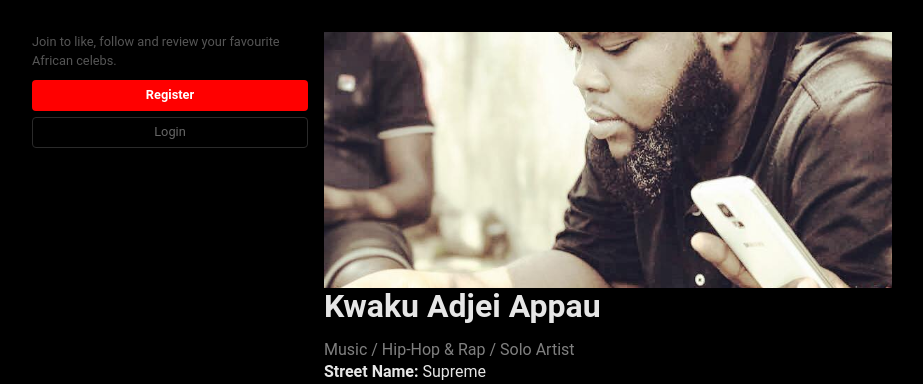
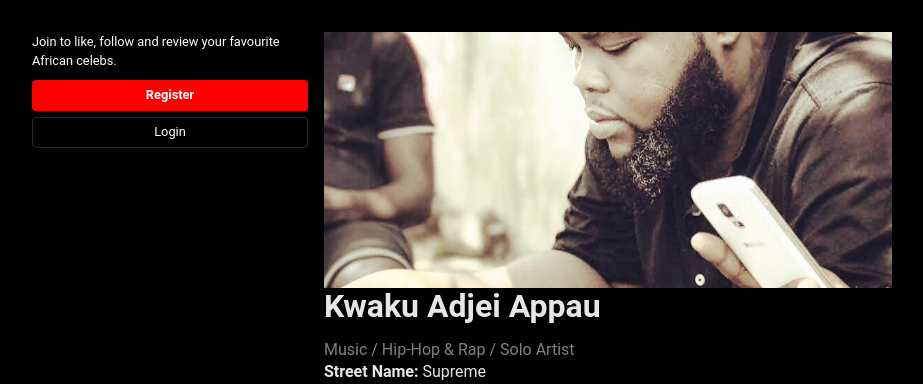
Before and after one commit to KwameDomfe/celebs_africa, a Django app: a page that uses apps/celebs/templates/celebs/celeb_detail.html in a window 1280 px wide. Shown: the part 64-448 px from the top of the page, without its empty margins (32-955 px from the left). Run offline with Django 5.2, Linux system fonts and the light colour scheme; data comes from the database, SQL or seed files in the repository; both versions use the stored data as it was after the commit; data that the repository does not hold is empty; some libraries are stand-ins or nearby versions.

Commit message:
Updated the mobile ui.

```diff
--- a/apps/celebs/templates/celebs/celeb_detail.html
+++ b/apps/celebs/templates/celebs/celeb_detail.html
@@ -161,13 +161,13 @@
     </div>
     {% else %}
     <div style="position:sticky; top:32px;">
-        <p style="font-size:0.8rem; color:#555; margin:0 0 10px; line-height:1.5;">Join to like, follow and review your favourite African celebs.</p>
+        <p style="font-size:0.8rem; margin:0 0 10px; line-height:1.5;">Join to like, follow and review your favourite African celebs.</p>
         <a href="{% url 'register' %}"
             style="display:block; text-align:center; background:red; color:#fff; border-radius:4px; padding:8px 0; font-size:0.8rem; font-weight:700; text-decoration:none; margin-bottom:6px;">
             Register
         </a>
         <a href="{% url 'login' %}"
-            style="display:block; text-align:center; color:rgba(255,255,255,0.4); border:1px solid #2a2a2a; border-radius:4px; padding:7px 0; font-size:0.8rem; text-decoration:none;">
+            style="display:block; text-align:center; color:rgba(255,255,255); border:1px solid #2a2a2a; border-radius:4px; padding:7px 0; font-size:0.8rem; text-decoration:none;">
             Login
         </a>
     </div>
```
Also changed, not shown: db.sqlite3.
